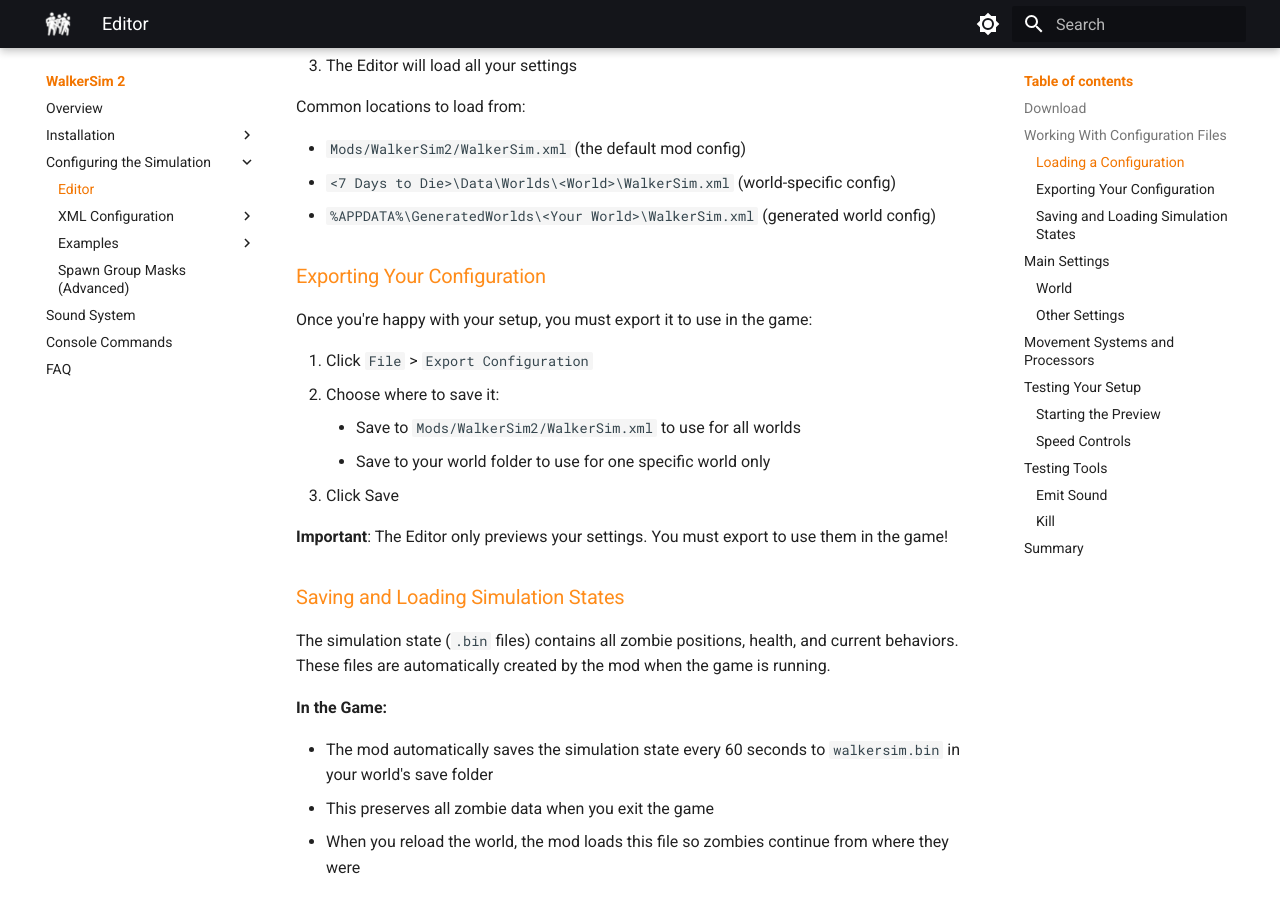
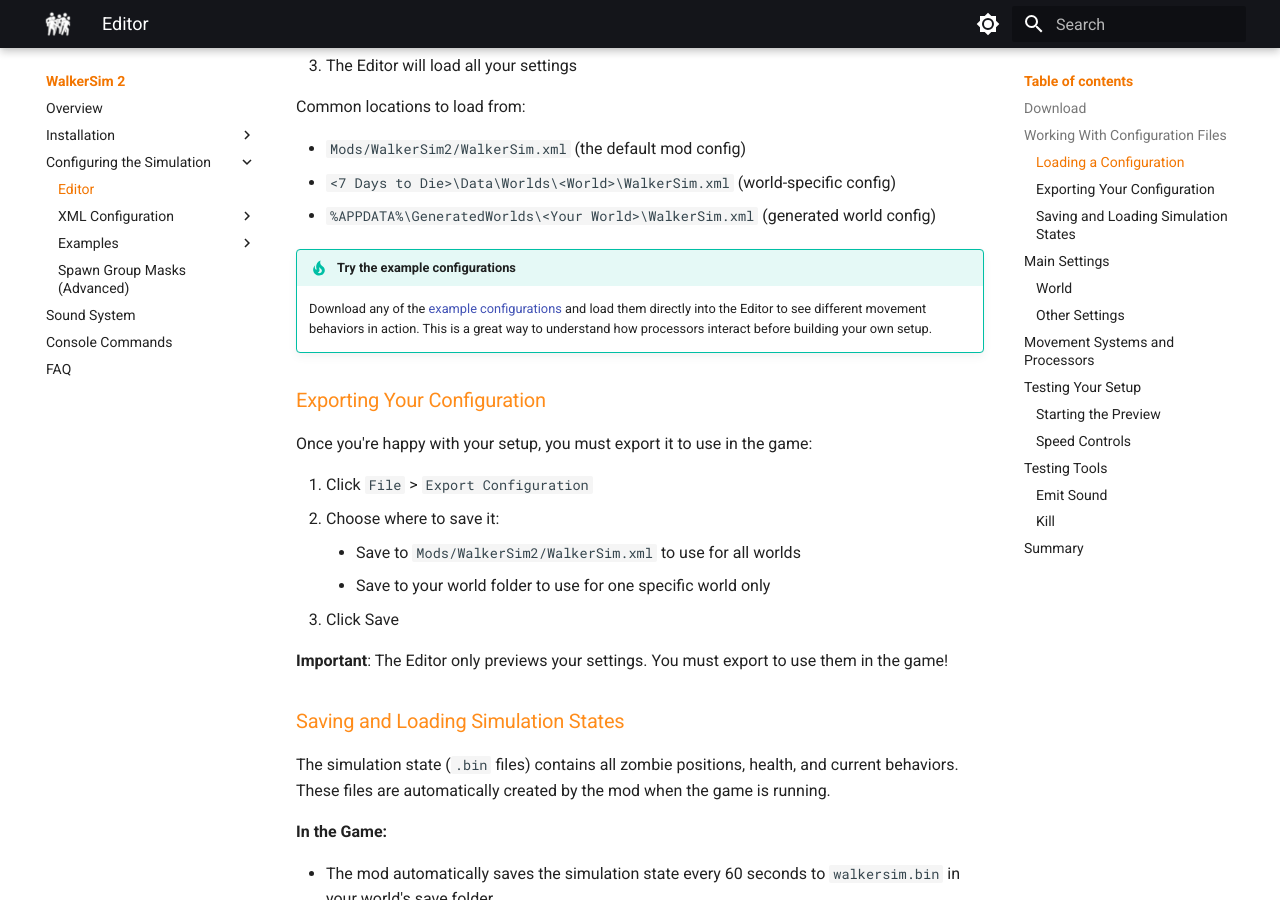
Before and after one commit to ZehMatt/7dtd-WalkerSim2, an MkDocs documentation site: the page built from Docs/configuring/editor.md, in a window 1280 px wide and 900 px high, scrolled down 1236 px. Built offline with MkDocs 1.6.1 and Material for MkDocs 9.7.7, drawn with Linux system fonts in a browser that asks for light colours.

Commit message:
Reference the examples in the Editor page, update icon

```diff
--- a/Docs/configuring/editor.md
+++ b/Docs/configuring/editor.md
@@ -33,6 +33,9 @@
 - `Mods/WalkerSim2/WalkerSim.xml` (the default mod config)
 - `<7 Days to Die>\Data\Worlds\<World>\WalkerSim.xml` (world-specific config)
 - `%APPDATA%\GeneratedWorlds\<Your World>\WalkerSim.xml` (generated world config)
+
+!!! tip "Try the example configurations"
+    Download any of the [example configurations](configuration/examples/index.md) and load them directly into the Editor to see different movement behaviors in action. This is a great way to understand how processors interact before building your own setup.
 
 ### Exporting Your Configuration
 
--- a/mkdocs.yml
+++ b/mkdocs.yml
@@ -34,6 +34,7 @@
 theme:
     name: material
     logo: img/logo.png
+    favicon: img/favicon.ico
     palette:
     - media: "(prefers-color-scheme: light)"
       scheme: default
```
